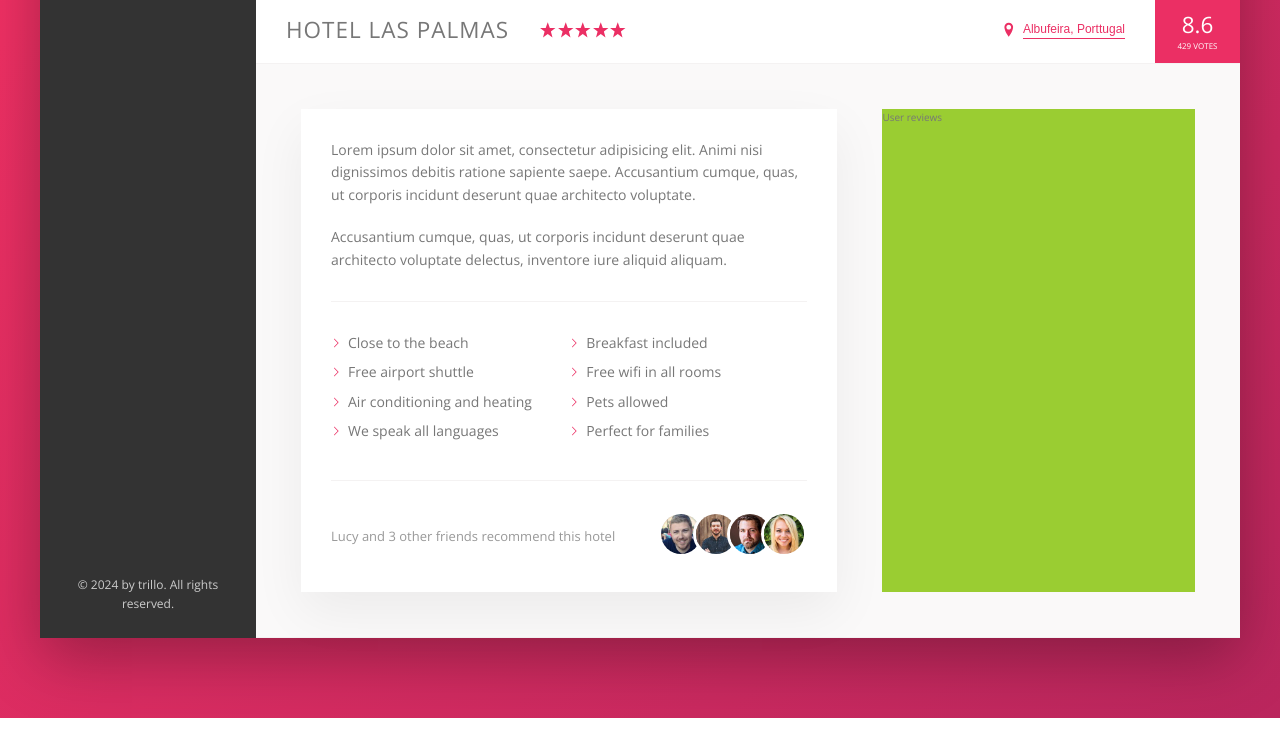
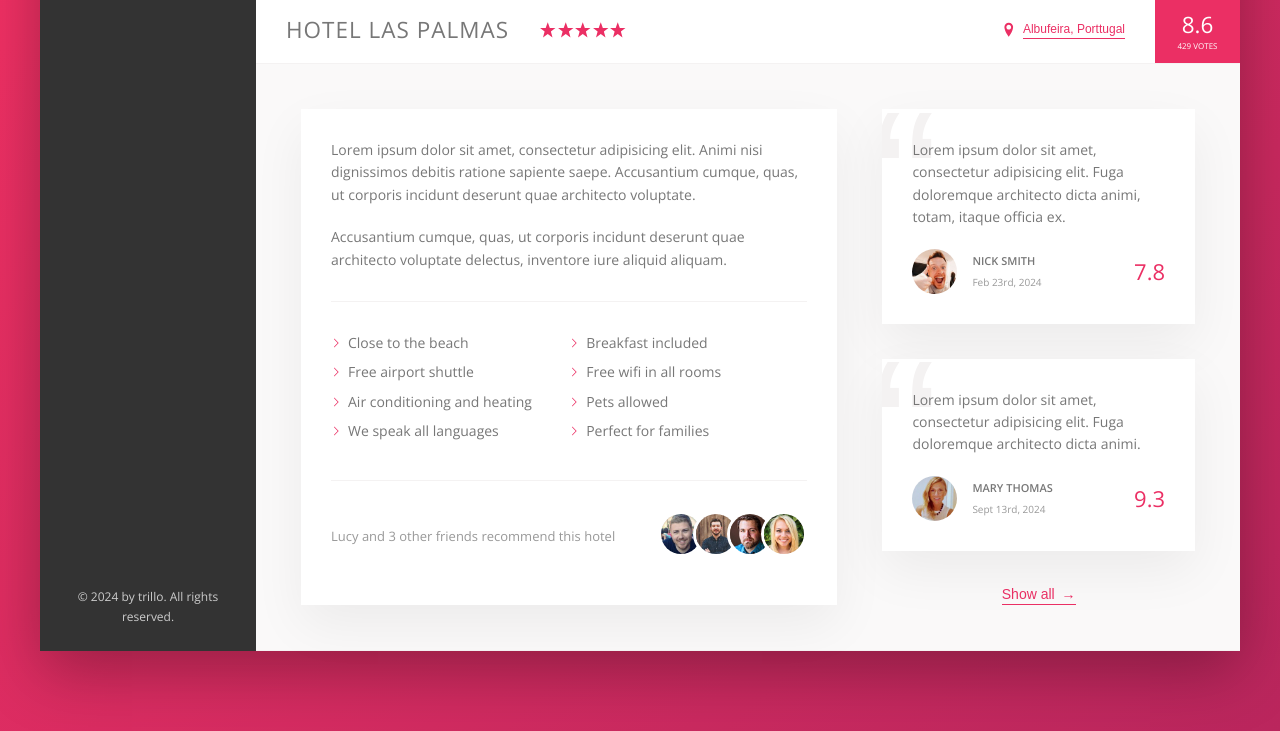
Before and after one commit to iivic17/trillo, a website: page index.html in a window 1280 px wide. Shown: the part 538-1269 px from the top of the page. Drawn offline with nearby package versions, Linux system fonts and the light colour scheme.

Commit message:
Complete the user reviews section

```diff
--- a/index.html
+++ b/index.html
@@ -179,7 +179,48 @@
                         </div>
                     </div>
                     <div class="user-reviews">
-                        User reviews
+                        <figure class="review">
+                            <blockquote class="review__text">
+                                Lorem ipsum dolor sit amet, consectetur adipisicing elit. Fuga doloremque architecto
+                                dicta animi, totam, itaque officia ex.
+                            </blockquote>
+                            <figcaption class="review__user">
+                                <img src="img/user-1.jpg" alt="User 1" class="review__photo">
+                                <div class="review__user-box">
+                                    <p class="review__user-name">
+                                        Nick Smith
+                                    </p>
+                                    <p class="review__user-date">
+                                        Feb 23rd, 2024
+                                    </p>
+                                </div>
+                                <div class="review__rating">
+                                    7.8
+                                </div>
+                            </figcaption>
+                        </figure>
+                        <figure class="review">
+                            <blockquote class="review__text">
+                                Lorem ipsum dolor sit amet, consectetur adipisicing elit. Fuga doloremque architecto
+                                dicta animi.
+                            </blockquote>
+                            <figcaption class="review__user">
+                                <img src="img/user-2.jpg" alt="User 2" class="review__photo">
+                                <div class="review__user-box">
+                                    <p class="review__user-name">
+                                        Mary Thomas
+                                    </p>
+                                    <p class="review__user-date">
+                                        Sept 13rd, 2024
+                                    </p>
+                                </div>
+                                <div class="review__rating">
+                                    9.3
+                                </div>
+                            </figcaption>
+                        </figure>
+
+                        <button class="btn-inline">Show all <span>&rarr;</span></button>
                     </div>
                 </div>
             </main>
--- a/sass/_components.scss
+++ b/sass/_components.scss
@@ -252,8 +252,17 @@
     cursor: pointer;
     transition: all .2s;
 
+    & span {
+        margin-left: 3px;
+        transition: margin-left .3s;
+    }
+
     &:hover {
         color: var(--color-grey-dark-1);
+
+        span {
+            margin-left: 8px;
+        }
     }
 
     &:focus {
@@ -322,8 +331,6 @@
         margin-right: auto;
     }
 
-    &__friends {}
-
     &__photo {
         box-sizing: content-box;
         height: 4rem;
@@ -336,3 +343,64 @@
         }
     }
 }
+
+.review {
+    background-color: #fff;
+    box-shadow: var(--shadow-light);
+    padding: 3rem;
+    margin-bottom: 3.5rem;
+    position: relative;
+    overflow: hidden;
+
+    &__text {
+        margin-bottom: 2rem;
+        z-index: 2;
+        position: relative;
+    }
+
+    &__user {
+        display: flex;
+        align-items: center;
+    }
+
+    &__photo {
+        height: 4.5rem;
+        width: 4.5rem;
+        border-radius: 50%;
+        margin-right: 1.5rem;
+    }
+
+    &__user-box {
+        margin-right: auto;
+    }
+
+    &__user-name {
+        font-size: 1.1rem;
+        font-weight: 600;
+        text-transform: uppercase;
+        margin-bottom: .4rem;
+    }
+
+    &__user-date {
+        font-size: 1rem;
+        color: var(--color-grey-dark-3);
+    }
+
+    &__rating {
+        color: var(--color-primary);
+        font-size: 2.2rem;
+        font-weight: 300;
+    }
+
+    &::before {
+        content: "\201C";
+        position: absolute;
+        top: -2.75rem;
+        left: -1rem;
+        font-size: 20rem;
+        color: var(--color-grey-light-2);
+        font-family: sans-serif;
+        line-height: 1;
+        z-index: 1;
+    }
+}
--- a/sass/_layout.scss
+++ b/sass/_layout.scss
@@ -38,10 +38,10 @@
     padding: 4.5rem;
     background-color: var(--color-grey-light-1);
     border-bottom: var(--line);
+    font-size: 1.4rem;
 }
 
 .description {
-    font-size: 1.4rem;
     background-color: #fff;
     box-shadow: var(--shadow-light);
     padding: 3rem;
@@ -50,6 +50,8 @@
 }
 
 .user-reviews {
-    background-color: yellowgreen;
     flex: 1;
+    display: flex;
+    flex-direction: column;
+    align-items: center;
 }
```
Also changed, not shown: css/style.css.
